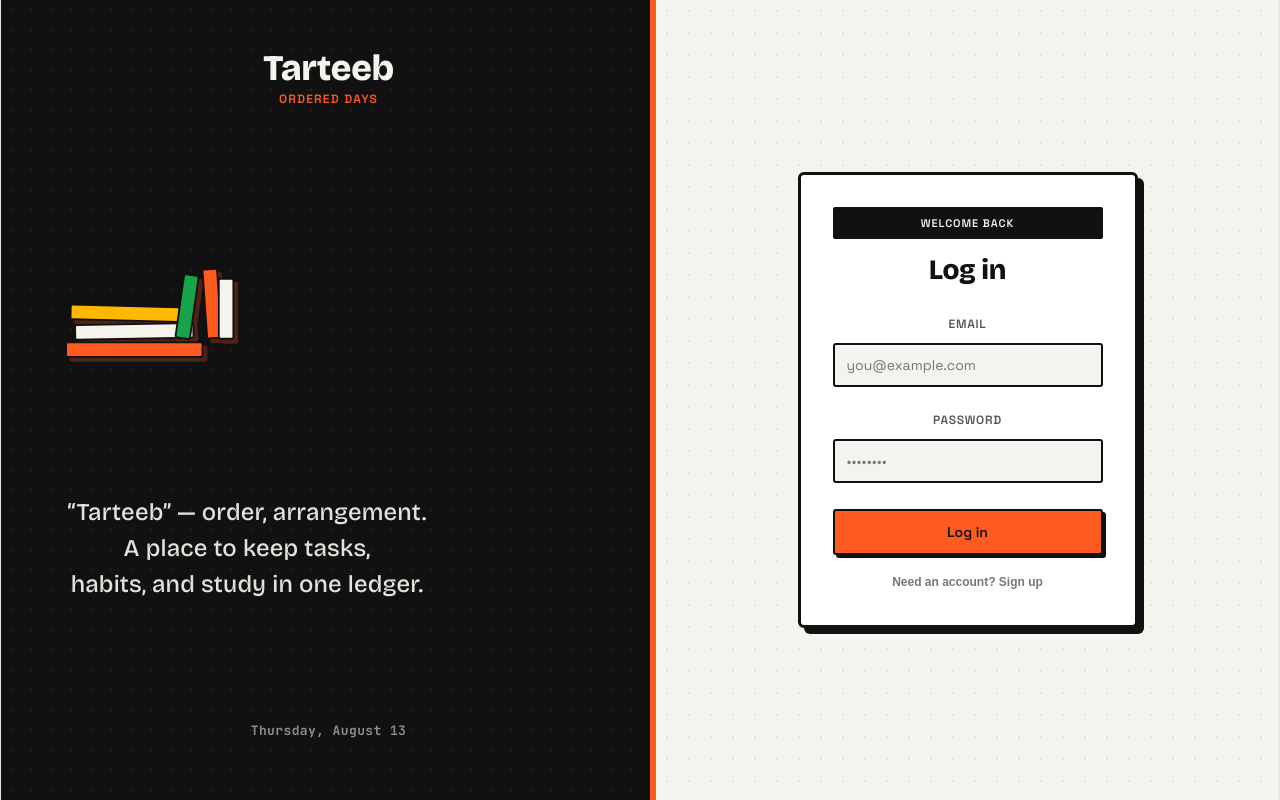
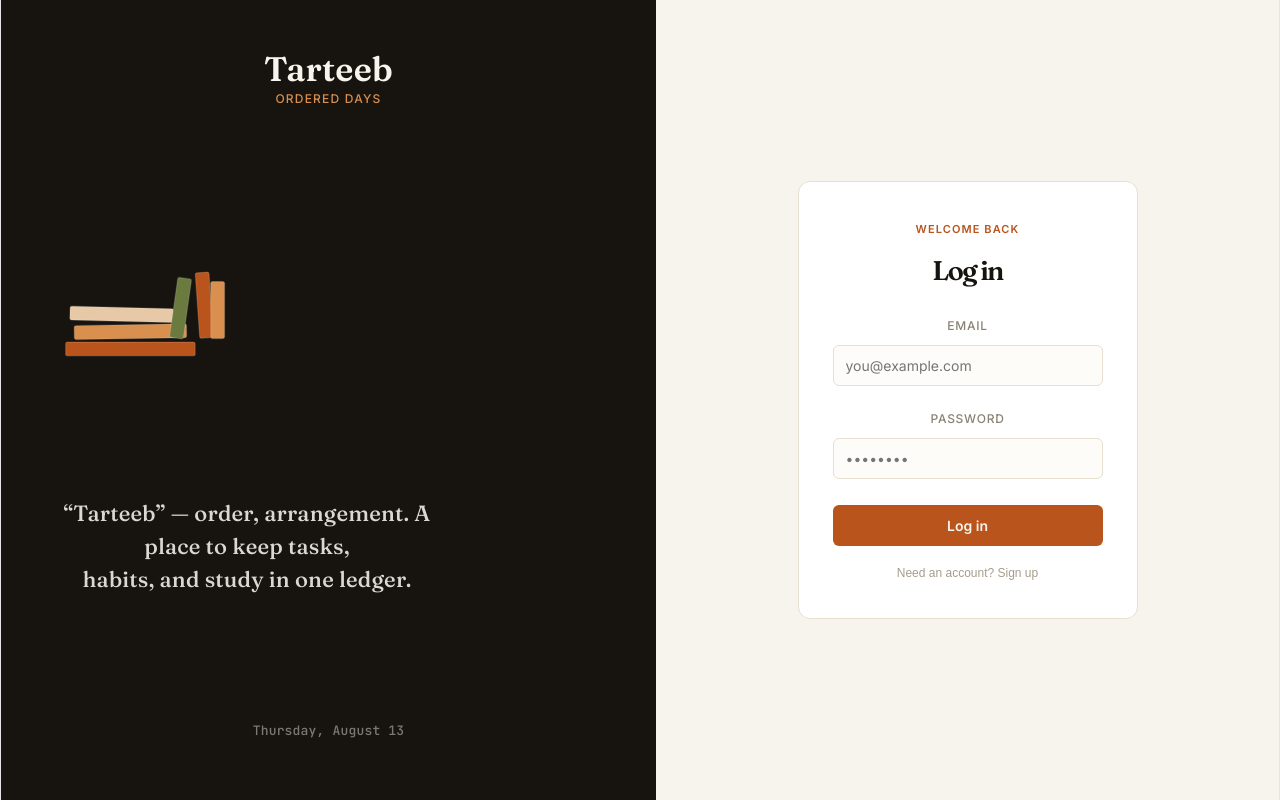
Before and after one commit to Hikma1/Tarteeb, a React (Vite) app: page / in a window 1280 px wide. Built offline with nearby package versions, Linux system fonts and the light colour scheme.

Commit message:
default view

```diff
--- a/src/App.css
+++ b/src/App.css
@@ -1,4 +1,4 @@
-@import url('https://fonts.googleapis.com/css2?family=Bricolage+Grotesque:wght@500;700;800&family=Space+Grotesk:wght@400;500;600&family=JetBrains+Mono:wght@500;700&display=swap');
+@import url('https://fonts.googleapis.com/css2?family=Fraunces:opsz,wght@9..144,500;9..144,600;9..144,700&family=Inter:wght@400;500;600&family=JetBrains+Mono:wght@500;700&display=swap');
 
 * {
   box-sizing: border-box;
@@ -12,9 +12,9 @@ html, body {
 }
 
 body {
-  background: #F5F3EE;
-  color: #111111;
-  font-family: 'Space Grotesk', system-ui, sans-serif;
+  background: #F7F4EE;
+  color: #17140F;
+  font-family: 'Inter', system-ui, sans-serif;
 }
 
 #root {
@@ -32,44 +32,40 @@ body {
 .spine {
   width: 220px;
   flex-shrink: 0;
-  background: #111111;
+  background: #17140F;
   padding: 26px 0;
   display: flex;
   flex-direction: column;
-  border-right: 3px solid #111111;
-  background-image: radial-gradient(rgba(255, 255, 255, 0.05) 1px, transparent 1px);
-  background-size: 14px 14px;
 }
 
 .wordmark {
   padding: 0 20px 22px;
   margin-bottom: 14px;
+  border-bottom: 1px solid rgba(247, 244, 238, 0.12);
 }
 
 .wordmark-en {
   display: block;
-  font-family: 'Bricolage Grotesque', sans-serif;
-  font-weight: 800;
-  font-size: 25px;
-  color: #F5F3EE;
-  letter-spacing: -0.01em;
+  font-family: 'Fraunces', serif;
+  font-weight: 600;
+  font-size: 24px;
+  color: #F7F4EE;
 }
 
 .wordmark-sub {
   display: block;
   font-size: 11px;
-  font-weight: 600;
-  color: #FF5A1F;
+  font-weight: 500;
+  color: #D98F4E;
   letter-spacing: 0.08em;
   text-transform: uppercase;
-  margin-top: 3px;
-  font-family: 'Space Grotesk', sans-serif;
+  margin-top: 4px;
 }
 
 .spine nav {
   display: flex;
   flex-direction: column;
-  gap: 4px;
+  gap: 2px;
   padding: 0 12px;
 }
 
@@ -77,32 +73,28 @@ body {
   position: relative;
   text-align: left;
   background: transparent;
-  border: 2px solid transparent;
-  color: rgba(245, 243, 238, 0.6);
-  font-family: 'Space Grotesk', sans-serif;
+  border: none;
+  border-left: 2px solid transparent;
+  color: rgba(247, 244, 238, 0.55);
+  font-family: 'Inter', sans-serif;
   font-size: 14px;
-  font-weight: 600;
-  padding: 10px 12px;
+  font-weight: 500;
+  padding: 10px 14px;
   cursor: pointer;
-  border-radius: 3px;
-  transition: all 0.12s ease;
-}
-
-.tab-item::after {
-  display: none;
+  border-radius: 0 3px 3px 0;
+  transition: all 0.15s ease;
 }
 
 .tab-item:hover {
-  color: #F5F3EE;
-  border-color: rgba(245, 243, 238, 0.2);
+  color: #F7F4EE;
+  background: rgba(247, 244, 238, 0.05);
 }
 
 .tab-item.active {
-  background: #FF5A1F;
-  color: #111111;
-  border-color: #111111;
-  box-shadow: 3px 3px 0 rgba(245, 243, 238, 0.2);
-  font-weight: 700;
+  background: rgba(185, 84, 29, 0.15);
+  color: #F7F4EE;
+  border-left-color: #B9541D;
+  font-weight: 600;
 }
 
 /* ---------- User chip ---------- */
@@ -113,23 +105,22 @@ body {
   gap: 10px;
   margin: auto 16px 4px;
   padding: 10px 12px;
-  background: rgba(245, 243, 238, 0.06);
-  border: 2px solid rgba(245, 243, 238, 0.15);
-  border-radius: 3px;
+  background: rgba(247, 244, 238, 0.05);
+  border-radius: 6px;
 }
 
 .user-avatar {
   width: 30px;
   height: 30px;
   flex-shrink: 0;
-  border-radius: 3px;
-  background: #FF5A1F;
-  color: #111111;
+  border-radius: 50%;
+  background: #B9541D;
+  color: #F7F4EE;
   display: flex;
   align-items: center;
   justify-content: center;
-  font-family: 'Bricolage Grotesque', sans-serif;
-  font-weight: 800;
+  font-family: 'Fraunces', serif;
+  font-weight: 600;
   font-size: 14px;
 }
 
@@ -142,7 +133,7 @@ body {
 
 .user-email {
   font-size: 12px;
-  color: rgba(245, 243, 238, 0.85);
+  color: rgba(247, 244, 238, 0.8);
   white-space: nowrap;
   overflow: hidden;
   text-overflow: ellipsis;
@@ -153,79 +144,98 @@ body {
   background: transparent;
   border: none;
   padding: 0;
-  color: #FFB800;
+  color: #D98F4E;
   font-size: 11px;
-  font-weight: 600;
+  font-weight: 500;
   cursor: pointer;
   text-decoration: underline;
   text-underline-offset: 2px;
 }
 
 .logout-link:hover {
-  color: #ffcf4d;
+  color: #eba569;
 }
 
 .logout-btn {
   margin: 0 16px 4px;
   background: transparent;
-  border: 2px solid rgba(245, 243, 238, 0.2);
-  color: rgba(245, 243, 238, 0.75);
+  border: 1px solid rgba(247, 244, 238, 0.18);
+  color: rgba(247, 244, 238, 0.7);
   padding: 8px 12px;
-  border-radius: 3px;
+  border-radius: 6px;
   font-size: 13px;
-  font-weight: 600;
   cursor: pointer;
 }
 
 .logout-btn:hover {
-  border-color: #F5F3EE;
-  color: #F5F3EE;
+  border-color: rgba(247, 244, 238, 0.4);
+  color: #F7F4EE;
 }
 
 /* ---------- Main content ---------- */
 
 .ledger {
   flex: 1;
-  padding: 44px 48px;
+  padding: 46px 50px;
   max-width: 900px;
   width: 100%;
-  background-image: radial-gradient(#E5E1D6 1px, transparent 1px);
-  background-size: 22px 22px;
 }
 
 .ledger-header {
-  margin-bottom: 30px;
+  margin-bottom: 32px;
 }
 
 .eyebrow {
-  display: inline-block;
+  display: block;
   font-size: 11px;
-  font-weight: 700;
-  letter-spacing: 0.08em;
+  font-weight: 600;
+  letter-spacing: 0.1em;
   text-transform: uppercase;
-  color: #F5F3EE;
-  background: #111111;
-  padding: 3px 8px;
-  border-radius: 2px;
-  margin-bottom: 10px;
-  font-family: 'Space Grotesk', sans-serif;
+  color: #B9541D;
+  margin-bottom: 8px;
 }
 
 .ledger-header h1 {
-  font-family: 'Bricolage Grotesque', sans-serif;
-  font-weight: 800;
+  font-family: 'Fraunces', serif;
+  font-weight: 600;
   font-size: 34px;
-  letter-spacing: -0.02em;
   margin: 0;
-  color: #111111;
+  color: #17140F;
 }
 
 .block-title {
-  font-family: 'Bricolage Grotesque', sans-serif;
+  font-family: 'Fraunces', serif;
   font-size: 19px;
+  font-weight: 600;
+  margin: 32px 0 12px;
+  color: #17140F;
+}
+
+/* ---------- Clock ---------- */
+
+.clock-card {
+  display: inline-flex;
+  align-items: baseline;
+  gap: 14px;
+  background: #17140F;
+  border-radius: 8px;
+  padding: 14px 22px;
+  margin-bottom: 24px;
+}
+
+.clock-time {
+  font-family: 'JetBrains Mono', monospace;
+  font-size: 24px;
   font-weight: 700;
-  margin: 32px 0 12px;
-  color: #111111;
+  color: #F7F4EE;
+  font-variant-numeric: tabular-nums;
+}
+
+.clock-date {
+  font-family: 'Inter', sans-serif;
+  font-size: 13px;
+  font-weight: 500;
+  color: #D98F4E;
 }
 
 /* ---------- Dashboard counter strip ---------- */
@@ -234,11 +244,11 @@ body {
   display: flex;
   align-items: center;
   background: #FFFFFF;
-  border: 3px solid #111111;
-  border-radius: 4px;
-  padding: 22px 8px;
+  border: 1.5px solid #E7DFD0;
+  border-radius: 10px;
+  padding: 24px 8px;
   margin-bottom: 34px;
-  box-shadow: 5px 5px 0 #111111;
+  box-shadow: 0 2px 0 rgba(23, 20, 15, 0.05);
 }
 
 .counter {
@@ -249,39 +259,39 @@ body {
 .counter-value {
   display: block;
   font-family: 'JetBrains Mono', monospace;
-  font-size: 30px;
+  font-size: 28px;
   font-weight: 700;
-  color: #111111;
+  color: #17140F;
   animation: countIn 0.4s ease;
 }
 
 @keyframes countIn {
-  from { opacity: 0; transform: translateY(6px) scale(0.9); }
-  to { opacity: 1; transform: translateY(0) scale(1); }
+  from { opacity: 0; transform: translateY(6px); }
+  to { opacity: 1; transform: translateY(0); }
 }
 
 .counter-of {
-  font-size: 17px;
-  color: #999;
+  font-size: 16px;
+  color: #A69C8C;
 }
 
-.accent-red { color: #FF4B33; }
-.accent-green { color: #16A34A; }
+.accent-red { color: #8C2F0E; }
+.accent-green { color: #6B7A3F; }
 
 .counter-label {
   display: block;
   font-size: 11px;
-  font-weight: 600;
-  color: #555;
+  font-weight: 500;
+  color: #8A8272;
   margin-top: 4px;
   text-transform: uppercase;
   letter-spacing: 0.05em;
 }
 
 .counter-divider {
-  width: 3px;
-  height: 40px;
-  background: #111111;
+  width: 1px;
+  height: 38px;
+  background: #E7DFD0;
 }
 
 .ledger-columns {
@@ -292,18 +302,17 @@ body {
 
 .ledger-block {
   background: #FFFFFF;
-  border: 3px solid #111111;
-  border-radius: 4px;
+  border: 1.5px solid #E7DFD0;
+  border-radius: 10px;
   padding: 20px;
-  box-shadow: 4px 4px 0 #111111;
 }
 
 .ledger-block h2 {
-  font-family: 'Bricolage Grotesque', sans-serif;
-  font-size: 16px;
-  font-weight: 700;
+  font-family: 'Fraunces', serif;
+  font-size: 15px;
+  font-weight: 600;
   margin: 0 0 12px;
-  color: #111111;
+  color: #17140F;
 }
 
 .ledger-row {
@@ -312,7 +321,7 @@ body {
   align-items: center;
   padding: 7px 0;
   font-size: 14px;
-  border-bottom: 2px dashed #E5E1D6;
+  border-bottom: 1px dashed #E7DFD0;
 }
 
 .ledger-row:last-child {
@@ -322,15 +331,15 @@ body {
 .mono-tag {
   font-family: 'JetBrains Mono', monospace;
   font-size: 12px;
-  font-weight: 700;
-  color: #B8420A;
-  background: #FFE4D6;
+  font-weight: 600;
+  color: #B9541D;
+  background: #F3E4D3;
   padding: 2px 7px;
-  border-radius: 3px;
+  border-radius: 4px;
 }
 
 .empty-note {
-  color: #999;
+  color: #A69C8C;
   font-size: 13px;
   font-style: italic;
   margin: 0;
@@ -344,49 +353,46 @@ body {
   gap: 10px;
   margin-bottom: 18px;
   background: #FFFFFF;
-  border: 3px solid #111111;
-  border-radius: 4px;
-  padding: 14px;
-  box-shadow: 4px 4px 0 #111111;
+  border: 1.5px solid #E7DFD0;
+  border-radius: 10px;
+  padding: 16px;
 }
 
 input[type="text"], input[type="date"], input[type="number"], input[type="email"], input[type="password"], select {
   padding: 9px 12px;
-  border: 2px solid #111111;
-  border-radius: 3px;
+  border: 1.5px solid #E7DFD0;
+  border-radius: 6px;
   font-size: 14px;
-  font-family: 'Space Grotesk', sans-serif;
-  background: #F5F3EE;
-  color: #111111;
+  font-family: 'Inter', sans-serif;
+  background: #FDFCF9;
+  color: #17140F;
 }
 
 input:focus, select:focus {
   outline: none;
-  box-shadow: 3px 3px 0 #FF5A1F;
-  transform: translate(-1px, -1px);
+  border-color: #B9541D;
+  box-shadow: 0 0 0 3px rgba(185, 84, 29, 0.12);
 }
 
 .btn-fill {
-  padding: 9px 20px;
-  border: 2px solid #111111;
-  border-radius: 3px;
-  background: #FF5A1F;
-  color: #111111;
-  font-family: 'Space Grotesk', sans-serif;
-  font-weight: 700;
+  padding: 10px 20px;
+  border: none;
+  border-radius: 6px;
+  background: #B9541D;
+  color: #F7F4EE;
+  font-family: 'Inter', sans-serif;
+  font-weight: 600;
   font-size: 14px;
   cursor: pointer;
-  box-shadow: 3px 3px 0 #111111;
-  transition: transform 0.08s ease, box-shadow 0.08s ease, background 0.12s ease;
+  transition: background 0.15s ease;
 }
 
 .btn-fill:hover {
-  background: #ff6f3c;
+  background: #a4481a;
 }
 
 .btn-fill:active {
-  transform: translate(3px, 3px);
-  box-shadow: 0 0 0 #111111;
+  transform: scale(0.98);
 }
 
 .btn-small {
@@ -396,38 +402,31 @@ input:focus, select:focus {
 
 .btn-outline {
   padding: 7px 14px;
-  border: 2px solid #111111;
-  border-radius: 3px;
-  background: #FFB800;
-  color: #111111;
-  font-weight: 700;
+  border: 1.5px solid #B9541D;
+  border-radius: 6px;
+  background: transparent;
+  color: #B9541D;
+  font-weight: 600;
   font-size: 12px;
   cursor: pointer;
-  box-shadow: 2px 2px 0 #111111;
-  transition: transform 0.08s ease, box-shadow 0.08s ease;
+  transition: background 0.15s ease;
 }
 
 .btn-outline:hover {
-  background: #ffc633;
-}
-
-.btn-outline:active {
-  transform: translate(2px, 2px);
-  box-shadow: 0 0 0 #111111;
+  background: #F3E4D3;
 }
 
 .btn-text {
   border: none;
   background: transparent;
-  color: #999;
-  font-weight: 600;
+  color: #A69C8C;
   font-size: 12px;
   cursor: pointer;
   padding: 4px 6px;
 }
 
 .btn-text:hover {
-  color: #FF4B33;
+  color: #8C2F0E;
 }
 
 /* ---------- Entry lists ---------- */
@@ -443,52 +442,51 @@ input:focus, select:focus {
   align-items: center;
   gap: 12px;
   background: #FFFFFF;
-  border: 2px solid #111111;
-  border-radius: 3px;
-  padding: 12px 16px;
-  margin-bottom: 9px;
+  border: 1.5px solid #E7DFD0;
+  border-radius: 8px;
+  padding: 12px 16px 12px 14px;
+  margin-bottom: 8px;
   position: relative;
-  transition: transform 0.12s ease, box-shadow 0.12s ease;
-  box-shadow: 3px 3px 0 rgba(17, 17, 17, 0.15);
+  transition: border-color 0.15s ease, box-shadow 0.15s ease;
   animation: rowIn 0.3s ease backwards;
 }
 
 .entry-list li:nth-child(1) { animation-delay: 0.02s; }
-.entry-list li:nth-child(2) { animation-delay: 0.06s; }
-.entry-list li:nth-child(3) { animation-delay: 0.10s; }
-.entry-list li:nth-child(4) { animation-delay: 0.14s; }
-.entry-list li:nth-child(5) { animation-delay: 0.18s; }
-.entry-list li:nth-child(n+6) { animation-delay: 0.20s; }
+.entry-list li:nth-child(2) { animation-delay: 0.05s; }
+.entry-list li:nth-child(3) { animation-delay: 0.08s; }
+.entry-list li:nth-child(4) { animation-delay: 0.11s; }
+.entry-list li:nth-child(5) { animation-delay: 0.14s; }
+.entry-list li:nth-child(n+6) { animation-delay: 0.16s; }
 
 @keyframes rowIn {
-  from { opacity: 0; transform: translateX(-8px); }
-  to { opacity: 1; transform: translateX(0); }
+  from { opacity: 0; transform: translateY(4px); }
+  to { opacity: 1; transform: translateY(0); }
 }
 
 .entry-list li:hover {
-  transform: translate(-2px, -2px);
-  box-shadow: 5px 5px 0 #111111;
+  border-color: #D9CBAF;
+  box-shadow: 0 2px 8px rgba(23, 20, 15, 0.06);
 }
 
 .entry-list li::before {
   content: "";
   position: absolute;
-  left: -2px;
-  top: -2px;
-  bottom: -2px;
-  width: 6px;
-  border-radius: 3px 0 0 3px;
+  left: -1.5px;
+  top: 8px;
+  bottom: 8px;
+  width: 4px;
+  border-radius: 2px;
 }
 
-.tab-high::before { background: #FF4B33; }
-.tab-medium::before { background: #FFB800; }
-.tab-low::before { background: #16A34A; }
-.tab-neutral::before { background: #999; }
-.tab-amber::before { background: #FFB800; }
-.tab-blue::before { background: #FF5A1F; }
+.tab-high::before { background: #8C2F0E; }
+.tab-medium::before { background: #B9541D; }
+.tab-low::before { background: #D98F4E; }
+.tab-neutral::before { background: #C7BEAC; }
+.tab-amber::before { background: #B9541D; }
+.tab-blue::before { background: #6B7A3F; }
 
 .entry-title {
-  font-weight: 600;
+  font-weight: 500;
   flex: 1;
   font-size: 14px;
 }
@@ -500,38 +498,35 @@ input:focus, select:focus {
 
 .entry-meta {
   font-size: 12px;
-  font-weight: 600;
-  color: #777;
+  color: #8A8272;
 }
 
 .entry-due {
   font-family: 'JetBrains Mono', monospace;
   font-size: 11px;
-  font-weight: 700;
-  color: #111111;
-  background: #FFB800;
+  font-weight: 600;
+  color: #B9541D;
+  background: #F3E4D3;
   padding: 2px 7px;
-  border-radius: 2px;
-  border: 1.5px solid #111111;
+  border-radius: 4px;
 }
 
 .streak-tag {
-  color: #111111;
-  background: #FFE199;
+  color: #B9541D;
+  background: #F3E4D3;
 }
 
 .track {
   width: 110px;
-  height: 8px;
-  background: #F5F3EE;
-  border: 2px solid #111111;
+  height: 6px;
+  background: #EFE9DD;
   border-radius: 3px;
   overflow: hidden;
 }
 
 .track-fill {
   height: 100%;
-  background: #FF5A1F;
+  background: #B9541D;
   transition: width 0.4s ease;
 }
 
@@ -542,9 +537,9 @@ input:focus, select:focus {
 
 .entry-list li input[type="checkbox"] {
   cursor: pointer;
-  accent-color: #FF5A1F;
-  width: 17px;
-  height: 17px;
+  accent-color: #B9541D;
+  width: 16px;
+  height: 16px;
 }
 
 section {
@@ -565,65 +560,45 @@ section {
 
 .auth-panel {
   flex: 1;
-  background: #111111;
-  color: #F5F3EE;
+  background: #17140F;
+  color: #F7F4EE;
   display: flex;
   flex-direction: column;
   justify-content: space-between;
   padding: 56px;
   position: relative;
-  overflow: hidden;
-  background-image: radial-gradient(rgba(255, 90, 31, 0.15) 1.5px, transparent 1.5px);
-  background-size: 20px 20px;
-  animation: driftGrid 30s linear infinite;
-}
-
-@keyframes driftGrid {
-  from { background-position: 0 0; }
-  to { background-position: 200px 200px; }
-}
-
-.auth-panel::before {
-  content: "";
-  position: absolute;
-  top: 0;
-  right: 0;
-  bottom: 0;
-  width: 6px;
-  background: #FF5A1F;
 }
 
 .auth-panel-top .wordmark-en.light {
   display: block;
-  font-family: 'Bricolage Grotesque', sans-serif;
-  font-weight: 800;
-  font-size: 36px;
-  letter-spacing: -0.01em;
-  color: #F5F3EE;
+  font-family: 'Fraunces', serif;
+  font-weight: 600;
+  font-size: 34px;
+  color: #F7F4EE;
 }
 
 .auth-panel-top .wordmark-sub.light {
   display: block;
   font-size: 12px;
-  font-weight: 600;
-  color: #FF5A1F;
+  font-weight: 500;
+  color: #D98F4E;
   letter-spacing: 0.1em;
   text-transform: uppercase;
   margin-top: 4px;
-  font-family: 'Space Grotesk', sans-serif;
 }
 
-.auth-panel-quote {
-  position: relative;
-  z-index: 1;
+.books-illustration {
+  width: 190px;
+  height: auto;
+  margin: 26px 0 4px;
 }
 
 .auth-panel-quote p {
-  font-family: 'Bricolage Grotesque', sans-serif;
+  font-family: 'Fraunces', serif;
   font-weight: 500;
-  font-size: 24px;
+  font-size: 22px;
   line-height: 1.5;
-  color: rgba(245, 243, 238, 0.92);
+  color: rgba(247, 244, 238, 0.88);
   max-width: 380px;
   margin: 0;
 }
@@ -631,11 +606,7 @@ section {
 .auth-panel-date {
   font-family: 'JetBrains Mono', monospace;
   font-size: 13px;
-  font-weight: 700;
-  color: rgba(245, 243, 238, 0.55);
-  letter-spacing: 0.03em;
-  position: relative;
-  z-index: 1;
+  color: rgba(247, 244, 238, 0.45);
 }
 
 .auth-form-side {
@@ -643,10 +614,8 @@ section {
   display: flex;
   align-items: center;
   justify-content: center;
-  background: #F5F3EE;
+  background: #F7F4EE;
   padding: 40px;
-  background-image: radial-gradient(#E5E1D6 1px, transparent 1px);
-  background-size: 22px 22px;
 }
 
 .auth-card {
@@ -656,19 +625,17 @@ section {
   flex-direction: column;
   gap: 6px;
   background: #FFFFFF;
-  border: 3px solid #111111;
-  border-radius: 6px;
-  padding: 32px;
-  box-shadow: 6px 6px 0 #111111;
+  border: 1.5px solid #E7DFD0;
+  border-radius: 12px;
+  padding: 34px;
 }
 
 .auth-title {
-  font-family: 'Bricolage Grotesque', sans-serif;
-  font-size: 28px;
-  font-weight: 800;
-  letter-spacing: -0.01em;
+  font-family: 'Fraunces', serif;
+  font-size: 27px;
+  font-weight: 600;
   margin: 2px 0 22px;
-  color: #111111;
+  color: #17140F;
 }
 
 .auth-label {
@@ -676,8 +643,8 @@ section {
   flex-direction: column;
   gap: 6px;
   font-size: 12px;
-  font-weight: 700;
-  color: #555;
+  font-weight: 500;
+  color: #8A8272;
   text-transform: uppercase;
   letter-spacing: 0.06em;
   margin-bottom: 14px;
@@ -693,8 +660,7 @@ section {
 }
 
 .auth-error {
-  color: #FF4B33;
-  font-weight: 600;
+  color: #8C2F0E;
   font-size: 13px;
   margin: -6px 0 8px;
 }
@@ -707,42 +673,10 @@ section {
 
 .auth-switch {
   align-self: center;
-  color: #777;
+  color: #A69C8C;
   margin-top: 10px;
 }
 
 @media (max-width: 780px) {
   .auth-panel { display: none; }
 }
-.clock-card {
-  display: inline-flex;
-  align-items: baseline;
-  gap: 14px;
-  background: #111111;
-  border: 3px solid #111111;
-  border-radius: 4px;
-  padding: 14px 20px;
-  margin-bottom: 22px;
-  box-shadow: 4px 4px 0 #FF5A1F;
-}
-
-.clock-time {
-  font-family: 'JetBrains Mono', monospace;
-  font-size: 26px;
-  font-weight: 700;
-  color: #F5F3EE;
-  font-variant-numeric: tabular-nums;
-}
-
-.clock-date {
-  font-family: 'Space Grotesk', sans-serif;
-  font-size: 13px;
-  font-weight: 600;
-  color: #FF5A1F;
-}
-.books-illustration {
-  width: 200px;
-  height: auto;
-  margin: 28px 0 4px;
-  filter: drop-shadow(4px 4px 0 rgba(255, 90, 31, 0.25));
-}
--- a/src/App.jsx
+++ b/src/App.jsx
@@ -288,6 +288,7 @@ useEffect(() => {
   }
 
   const navItems = [
+    {id: "today", label:"Today"},
     { id: "dashboard", label: "Overview" },
     { id: "tasks", label: "Tasks" },
     { id: "todos", label: "To-Do" },
@@ -311,18 +312,18 @@ useEffect(() => {
             <span className="wordmark-en light">Tarteeb</span>
             <span className="wordmark-sub light">ordered days</span>
           </div>
-          <svg className="books-illustration" viewBox="0 0 220 130" fill="none" xmlns="http://www.w3.org/2000/svg">
-  <rect x="10" y="95" width="150" height="16" rx="2" fill="#FF5A1F" stroke="#111111" strokeWidth="2"/>
-  <rect x="20" y="75" width="130" height="16" rx="2" fill="#F5F3EE" stroke="#111111" strokeWidth="2" transform="rotate(-1 85 83)"/>
-  <rect x="15" y="55" width="120" height="16" rx="2" fill="#FFB800" stroke="#111111" strokeWidth="2" transform="rotate(1.5 75 63)"/>
+ <svg className="books-illustration" viewBox="0 0 220 130" fill="none" xmlns="http://www.w3.org/2000/svg">
+  <rect x="10" y="95" width="150" height="16" rx="2" fill="#B9541D" stroke="#F7F4EE" strokeWidth="1.5" strokeOpacity="0.15"/>
+  <rect x="20" y="75" width="130" height="16" rx="2" fill="#D98F4E" stroke="#F7F4EE" strokeWidth="1.5" strokeOpacity="0.15" transform="rotate(-1 85 83)"/>
+  <rect x="15" y="55" width="120" height="16" rx="2" fill="#E7C9A8" stroke="#F7F4EE" strokeWidth="1.5" strokeOpacity="0.15" transform="rotate(1.5 75 63)"/>
   <g transform="translate(140 20) rotate(8)">
-    <rect x="0" y="0" width="16" height="70" rx="2" fill="#16A34A" stroke="#111111" strokeWidth="2"/>
+    <rect x="0" y="0" width="16" height="70" rx="2" fill="#6B7A3F" stroke="#F7F4EE" strokeWidth="1.5" strokeOpacity="0.15"/>
   </g>
   <g transform="translate(160 15) rotate(-4)">
-    <rect x="0" y="0" width="16" height="76" rx="2" fill="#FF5A1F" stroke="#111111" strokeWidth="2"/>
+    <rect x="0" y="0" width="16" height="76" rx="2" fill="#B9541D" stroke="#F7F4EE" strokeWidth="1.5" strokeOpacity="0.15"/>
   </g>
   <g transform="translate(178 25)">
-    <rect x="0" y="0" width="16" height="66" rx="2" fill="#F5F3EE" stroke="#111111" strokeWidth="2"/>
+    <rect x="0" y="0" width="16" height="66" rx="2" fill="#D98F4E" stroke="#F7F4EE" strokeWidth="1.5" strokeOpacity="0.15"/>
   </g>
 </svg>
           <div className="auth-panel-quote">
```
